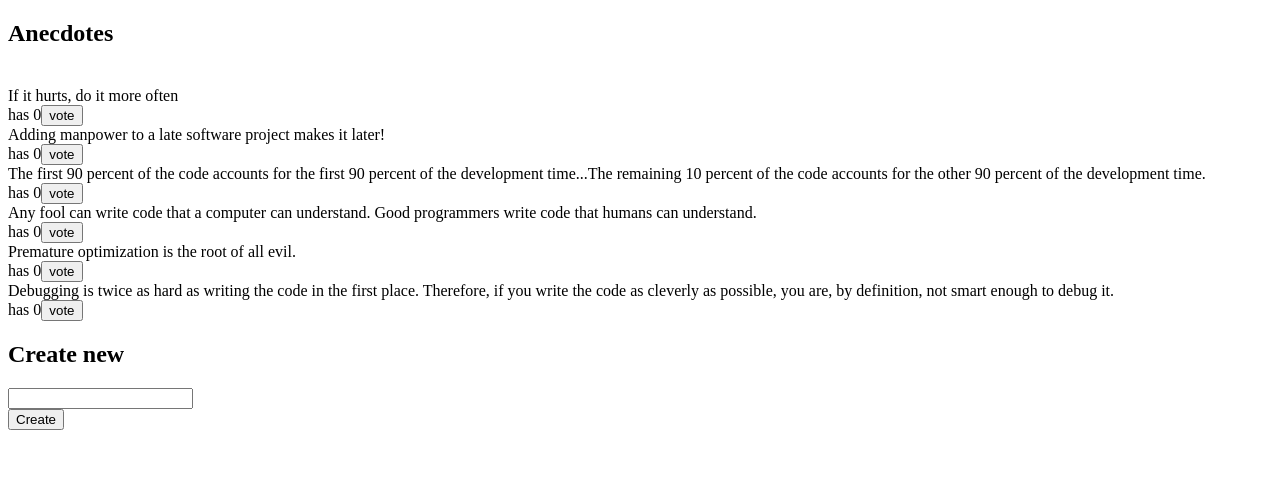
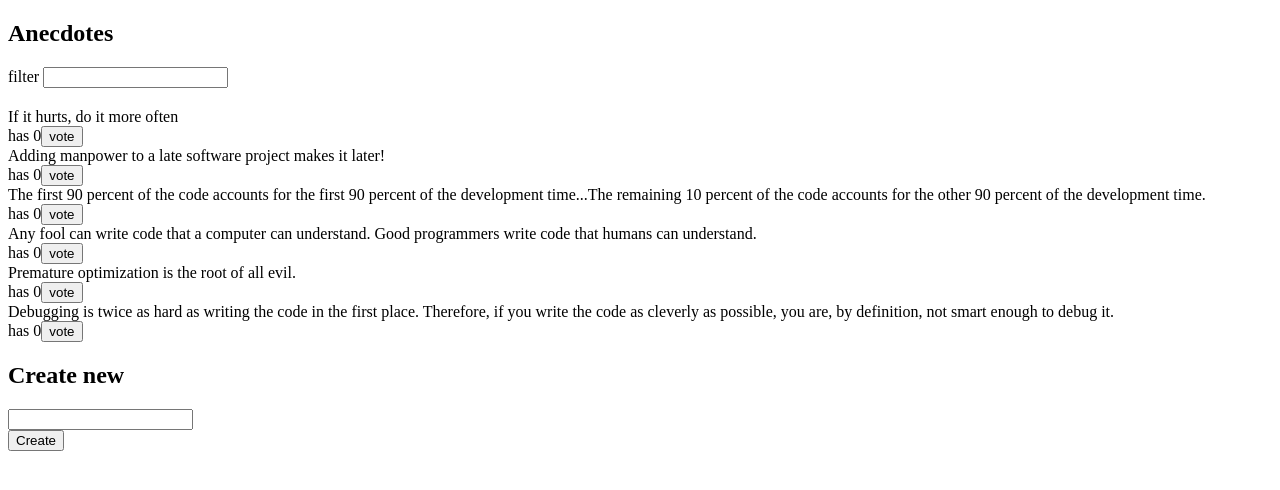
Before and after one commit to alsoderg90/viikko6, a React (Create React App) app in the folder redux-anecdotes/: page / in a window 1280 px wide. Shown: the top 490 px of the page. Built offline with nearby package versions, Linux system fonts and the light colour scheme.

Commit message:
6.3 - 6.12

```diff
--- a/redux-anecdotes/src/App.js
+++ b/redux-anecdotes/src/App.js
@@ -2,11 +2,13 @@ import React from 'react'
 import AnecdoteForm from './components/AnocdoteForm'
 import AnecdoteList from './components/AnecdoteList'
 import Notification from './components/Notification'
+import Filter from './components/Filter'
 
 const App = () => {
   return (
     <div>
       <h2>Anecdotes</h2>
+      <Filter />
       <Notification />
       <AnecdoteList />
       <AnecdoteForm />
--- a/redux-anecdotes/src/components/AnecdoteList.js
+++ b/redux-anecdotes/src/components/AnecdoteList.js
@@ -3,25 +3,25 @@ import { useSelector, useDispatch } from 'react-redux'
 import { voteAnecdote } from '../reducers/anecdoteReducer'
 import { setNotification } from '../reducers/notificationReducer'
 
-const AnecdoteList= () => {
+const AnecdoteList= (props) => {
 
     const dispatch = useDispatch()
     const anecdotes = useSelector(state => state.anecdotes)
+    const filter = useSelector(state => state.filter)
+    const filteredAnecdotes = anecdotes.filter(a => a.content.toLowerCase().includes(filter.toLowerCase()))
 
     const vote = (id, message) => {
-        console.log('vote', id)
+        //console.log('vote', id)
         dispatch(voteAnecdote(id))
         dispatch(setNotification(`You voted "${message}"` ))
         setTimeout(() => {
           dispatch(setNotification(`` ))
         }, 3500)
-
       }
-      console.log(anecdotes)
 
     return (
         <div>
-          {anecdotes.map(anecdote =>
+          {filteredAnecdotes.map(anecdote =>
             <div key={anecdote.id}>
               <div>
                 {anecdote.content}
--- /dev/null
+++ b/redux-anecdotes/src/components/Filter.js
@@ -0,0 +1,23 @@
+import React from 'react'
+import { useDispatch } from 'react-redux'
+import { filterAnecdote } from '../reducers/filterReducer'
+
+const Filter = () => {
+
+    const dispatch = useDispatch()
+
+    const handleChange = (event) => {
+        //event.preventDefault()
+        const filter = event.target.value
+        console.log(filter, "filter")
+        dispatch(filterAnecdote(filter))
+    }
+
+    return (
+        <div>
+            filter <input onChange={handleChange}></input>
+        </div>
+    )
+}
+
+export default Filter
--- a/redux-anecdotes/src/components/Notification.js
+++ b/redux-anecdotes/src/components/Notification.js
@@ -1,6 +1,5 @@
 import React from 'react'
 import { useSelector } from 'react-redux'
-import notificationReducer from '../reducers/notificationReducer'
 
 const Notification = () => {
 
--- a/redux-anecdotes/src/reducers/anecdoteReducer.js
+++ b/redux-anecdotes/src/reducers/anecdoteReducer.js
@@ -20,10 +20,8 @@ const asObject = (anecdote) => {
 const initialState = anecdotesAtStart.map(asObject)
 
 const anecdoteReducer = (state = initialState, action) => {
-
   switch(action.type) {
     case 'VOTE':
-      //console.log(state, action)
       const anecdotes = [...state]
       var voted = anecdotes.find(anecdote => anecdote.id === action.id)
       voted.votes++
--- /dev/null
+++ b/redux-anecdotes/src/reducers/filterReducer.js
@@ -0,0 +1,19 @@
+const initialState = ''
+
+const filterReducer = (state = initialState, action) => {
+    console.log(action.filter, 'reducer')
+    switch (action.type) {
+        case 'FILTER':
+            return action.filter
+        default: return state
+    }
+}
+
+export const filterAnecdote = (filter) => {
+    return {
+        type: 'FILTER',
+        filter : filter
+    }
+}
+
+export default filterReducer
--- a/redux-anecdotes/src/reducers/notificationReducer.js
+++ b/redux-anecdotes/src/reducers/notificationReducer.js
@@ -1,4 +1,3 @@
-
 const initialState = ''
 
 const notificationReducer = (state = initialState, action) => {
--- a/redux-anecdotes/src/store.js
+++ b/redux-anecdotes/src/store.js
@@ -3,10 +3,12 @@ import { composeWithDevTools } from 'redux-devtools-extension'
 
 import anecdoteReducer from './reducers/anecdoteReducer'
 import notificationReducer from './reducers/notificationReducer'
+import filterReducer from './reducers/filterReducer'
 
 const reducer = combineReducers({
     anecdotes: anecdoteReducer,
-    notification: notificationReducer
+    notification: notificationReducer,
+    filter: filterReducer
 })
 
 const store = createStore(reducer,
```
Also changed, not shown: redux-anecdotes/.eslintrc.js (added).
